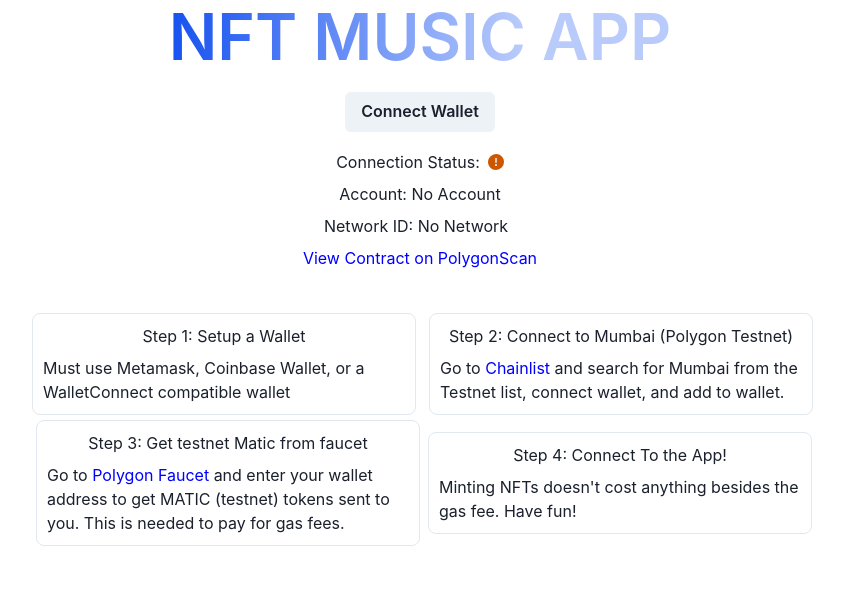
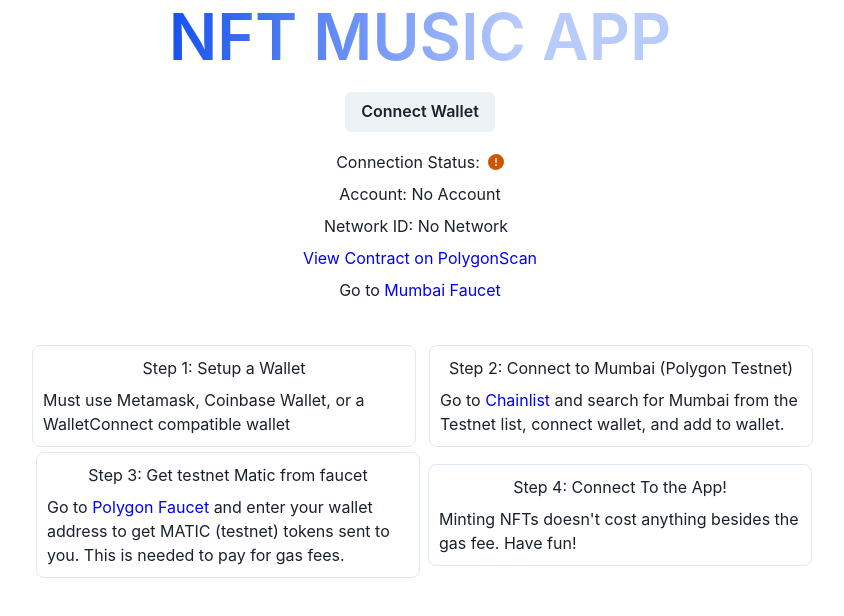
Before and after one commit to n8urm8/musicapp, a React (Create React App) app: page / in a window 1280 px wide. Shown: the top 616 px of the page, without its empty margins (220-1064 px from the left). Built offline with nearby package versions, Linux system fonts and the light colour scheme; what web3modal would draw is missing.

Commit message:
add faucet and explorer links

```diff
--- a/src/App.js
+++ b/src/App.js
@@ -47,6 +47,7 @@ export default function Home() {
     MusicNFT.abi,
     signer
   );
+  const accountURL = "https://mumbai.polygonscan.com/search?f=0&q=" + account;
 
   const connectWallet = async () => {
     try {
@@ -243,6 +244,8 @@ export default function Home() {
     return newURL;
   };
 
+
+
   return (
     <>
       <VStack justifyContent="center" alignItems="center" overflowY="scroll">
@@ -279,7 +282,7 @@ export default function Home() {
           </HStack>
 
           <Tooltip label={account} placement="right">
-            <Text>{`Account: ${truncateAddress(account)}`}</Text>
+            <Text>Account: <a href={accountURL} target="_blank" rel="norefferer noopener">{truncateAddress(account)}</a></Text>
           </Tooltip>
           <HStack>
             <Text>{`Network ID: ${chainId ? chainId : "No Network"}`}</Text>
@@ -292,6 +295,7 @@ export default function Home() {
                : ""
             }
           <Text><a style={{color:"blue"}} href="https://mumbai.polygonscan.com/address/0xa2f25545B02eE52EBFcf501E0843DFfc2bc50629#code" target="_blank" rel="noreferrer noopener">View Contract on PolygonScan</a> </Text>
+          <Text>Go to <a style={{color:"blue"}} href="https://faucet.polygon.technology/" rel="noreferrer noopener" target="_blank">Mumbai Faucet</a></Text>
         </VStack>
         {!account ? (
           <HStack
```
